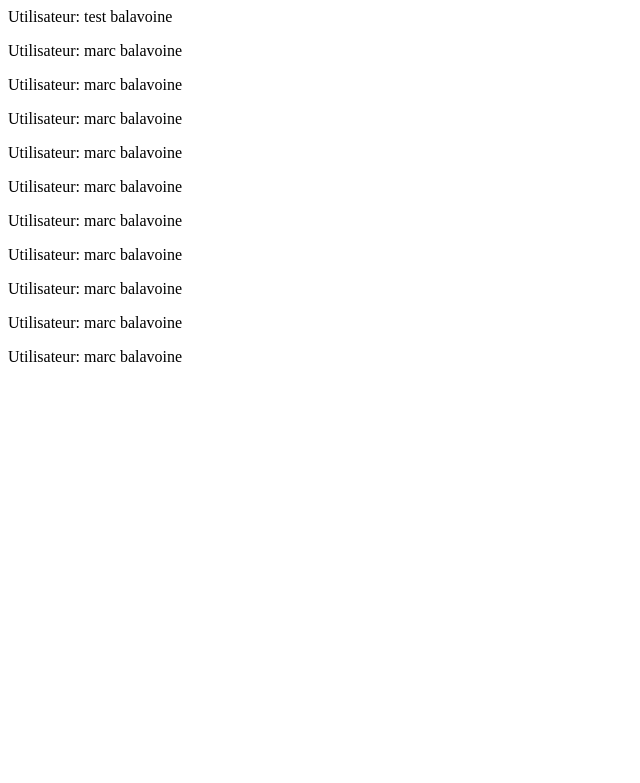
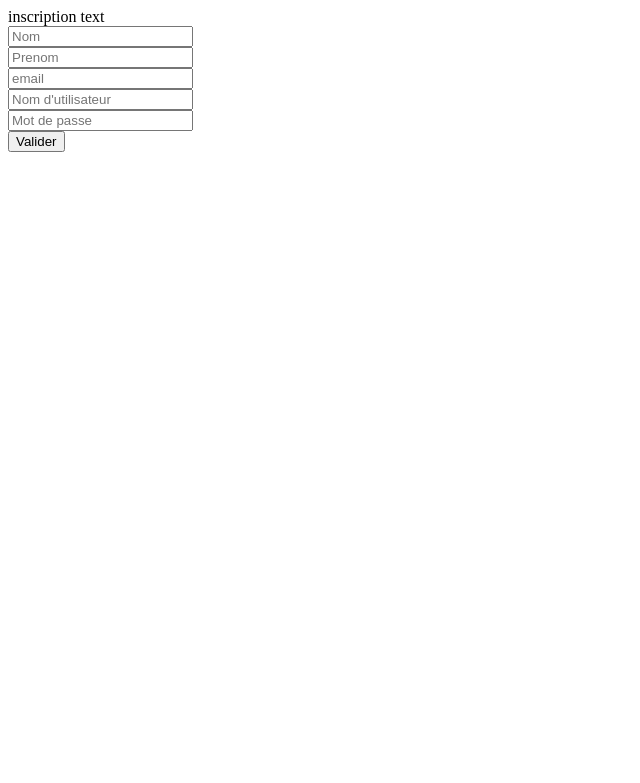
Before and after one commit to Eirhylien/B2-option-2022_23, a PHP site: page /php/index.php in a window 1280 px wide. Shown: the top 783 px of the page, without its empty margins (0-640 px from the left). Run offline with PHP 8.4, Linux system fonts and the light colour scheme; data comes from the database, SQL or seed files in the repository.

Commit message:
test perso

```diff
--- a/php/index.php
+++ b/php/index.php
@@ -13,28 +13,27 @@
 </head>
 
 <body>
-    <?php
-
-    echo test();
-    $users=GetUsers();
-    foreach ($users as $user) {
-            ?>
-
-    <p>Utilisateur: <?php echo $user['nom']. " " .$user['prenom']; ?></p>
-
-    <?php
-        }
-    $newUserArr = array("email"=>"testInsert", "nom"=>"marc", "prenom"=>"balavoine","username"=>"balmar","mdp"=>"test3","etablissement"=>"false");
-    $newUser=(object)$newUserArr;
-    InsertUser($newUser);
-    $id=2;
-    UpdateUser($id,$newUser);
-    $idd=1;
-    DeleteUser($idd);
-
-
-
-    ?>
+   inscription text
+   <form method="post" action="inscription.php" >
+        <div class="form-user">
+            <input class="user" name="user"  placeholder="Nom">
+        </div>
+        <div class="form-mdp">
+            <input class="prenom" name="prenom" placeholder="Prenom">
+        </div>
+        <div class="form-mdp">
+            <input class="email" name="email" placeholder="email">
+        </div>
+        <div class="form-mdp">
+            <input class="username" name="username" placeholder="Nom d'utilisateur">
+        </div>
+        <div class="form-mdp">
+            <input class="mdp" name="mdp" placeholder="Mot de passe">
+        </div>
+        <div class="button-valider-div">
+            <button class="button-valider" type="submit">Valider</button>
+        </div>
+    </form>
 </body>
 
 </html>
```
Also changed, not shown: index.html (added, +41 -0 lines), php/inscription.php (added, +15 -0 lines), php/db.php (renamed from db.php).
